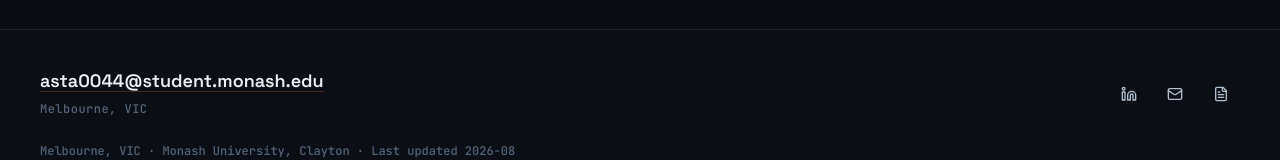
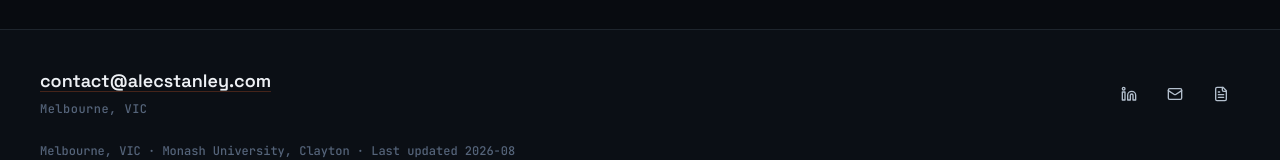
Before and after one commit to alecstanley-git/portfolio, a React (Vite) app: page /work in a window 1280 px wide. Shown: the part 3012-3172 px from the top of the page. Built offline with nearby package versions, Linux system fonts and the light colour scheme.

Commit message:
Update email to contact@alecstanley.com

```diff
--- a/src/data/content.js
+++ b/src/data/content.js
@@ -24,7 +24,7 @@ export const PROFILE = {
   fullName: "Alec Matthew Stanley",
   title: "Aerospace engineering (Honours) and astrophysics",
   institution: "Monash University, Clayton",
-  email: "asta0044@student.monash.edu",
+  email: "contact@alecstanley.com",
   phone: "+61 413 970 596",
   linkedin: "https://www.linkedin.com/in/alec-stanley-0a483b195/",
   location: "Melbourne, VIC",
```
